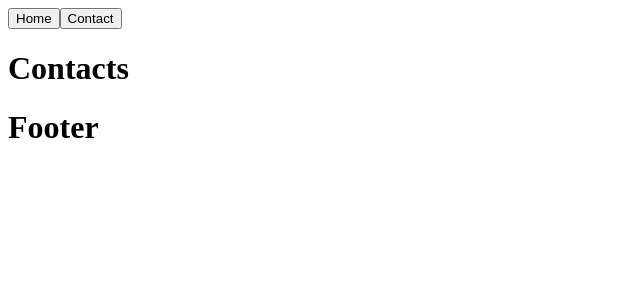
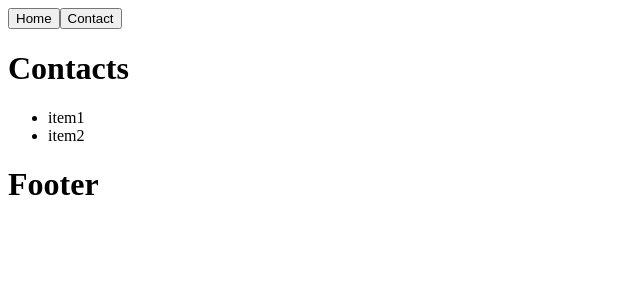
Before and after one commit to Kasra-Zafari/snapp-contacts, a React (Vite) app: page /contacts in a window 1280 px wide. Shown: the top 300 px of the page, without its empty margins (0-640 px from the left). Built offline with nearby package versions, Linux system fonts and the light colour scheme.

Commit message:
start contacts page

```diff
--- a/src/components/Contacts/index.jsx
+++ b/src/components/Contacts/index.jsx
@@ -3,7 +3,21 @@
 const Contacts = () => {
 
     return (
+        <>
+        <div>
         <h1>Contacts</h1>
+        <div>
+            <ul>
+                <li>
+                    item1
+                </li>
+                <li>
+                    item2
+                </li>
+            </ul>
+        </div>
+        </div>
+        </>
     )
 }
 
```
